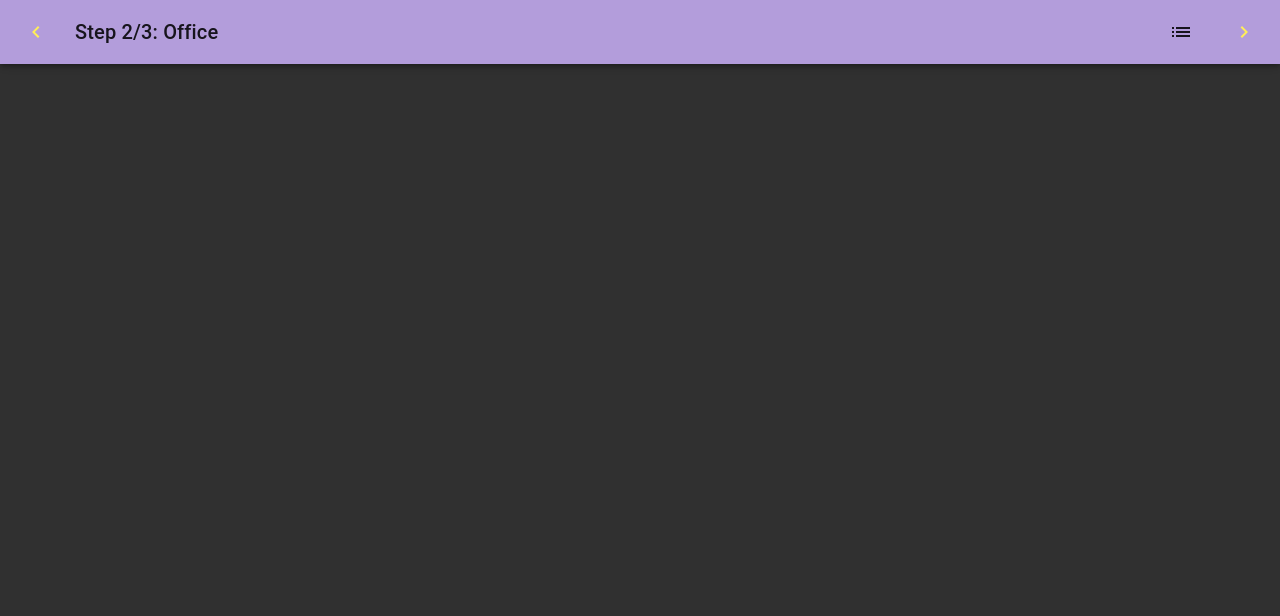
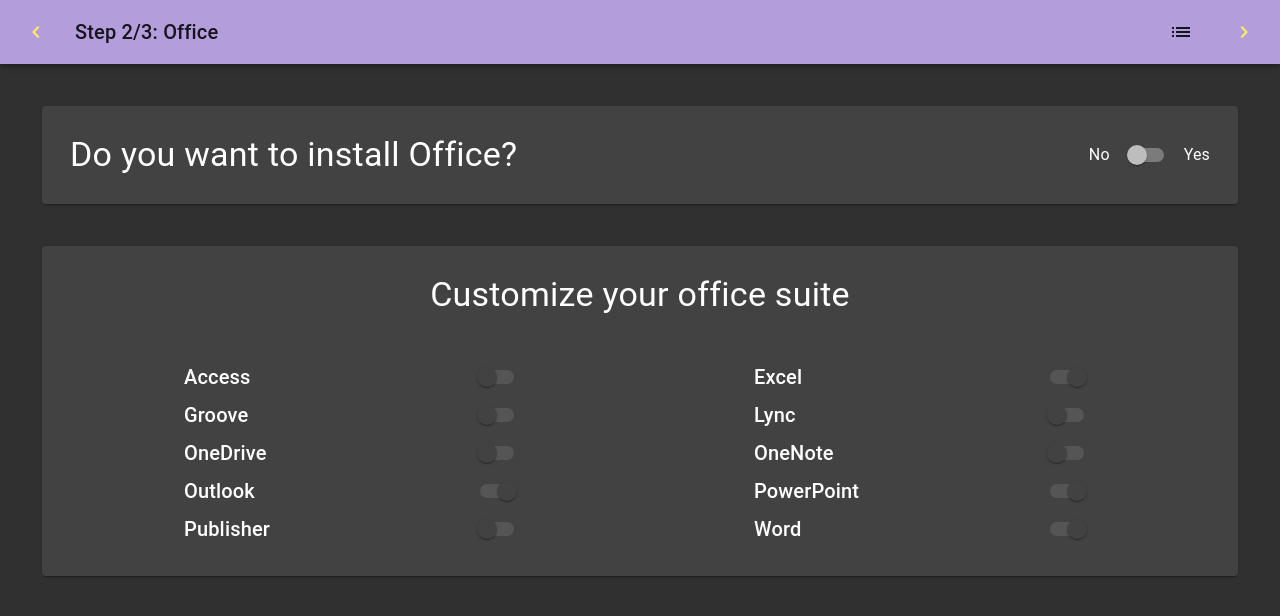
Before and after one commit to EmKaCe/chocolatey-chip, a React (Create React App) app in the folder choco-chip-fe/: page / in a window 1280 px wide. Both pictures are taken after a click on the button 1244 px from the left and 32 px from the top of the page. Shown: the top 616 px of the page. Built offline with nearby package versions, Linux system fonts and the light colour scheme.

Commit message:
Added office package selection

```diff
--- a/choco-chip-fe/src/App.js
+++ b/choco-chip-fe/src/App.js
@@ -6,6 +6,7 @@
 import SummaryDrawer from "./SummaryDrawer";
 import Summary from "./Summary";
 import Overlay from "./Overlay";
+import Office from "./Office";
 
 const App = () => {
 	const darkTheme = createMuiTheme({
@@ -34,6 +35,10 @@
 		setChocoPackages(newChocoPackages);
 	};
 
+	const [installOffice, setInstallOffice] = React.useState(false);
+	const officePackages = ["Access", "Excel", "Groove", "Lync", "OneDrive", "OneNote", "Outlook", "PowerPoint", "Publisher", "Word"];
+	const [officeSelection, setOfficeSelection] = React.useState([false, true, false, false, false, false, true, true, false, true]);
+
 	const [openDrawer, setOpenDrawer] = React.useState(false);
 	const [step, setStep] = React.useState(1);
 
@@ -60,6 +65,15 @@
 					<Summary handlePackageClick={toggleChocoPackage} packages={chocoPackages} />
 				</SummaryDrawer>
 				{step == 1 ? (<PackageSelection handlePackageClick={toggleChocoPackage} selectedPackages={chocoPackages} />) : null}
+				{step == 2 ? (
+					<Office
+						changePackageSelection={setOfficeSelection}
+						packageNames={officePackages}
+						packageSelection={officeSelection}
+						toInstall={installOffice}
+						toggleInstall={setInstallOffice}
+					/>
+				) : null}
 			</Grid>
 		</ThemeProvider>
 	);
--- /dev/null
+++ b/choco-chip-fe/src/Office.js
@@ -0,0 +1,103 @@
+import React from "react";
+import PropTypes from "prop-types";
+import { Grid, makeStyles, Paper, Switch, Typography } from "@material-ui/core";
+
+const useStyles = makeStyles({
+	paper: {
+		margin: "3em",
+		padding: "2em",
+		minWidth: "800px"
+	},
+	packageSelector: {
+		marginLeft: "20%",
+		marginRight: "20%"
+	},
+	selectorHeading: {
+		marginBottom: "3em"
+	}
+});
+
+const Office = (props) => {
+	const classes = useStyles();
+
+	const togglePackage = (index, state) => {
+		const newPackages = [...props.packageSelection];
+		newPackages[index] = state;
+		props.changePackageSelection(newPackages);
+	};
+
+	return (
+		<div>
+			<Paper className={classes.paper}>
+				<Grid
+					container
+					direction="row"
+					alignItems="center"
+					justify="space-between"
+				>
+					<Typography variant="h4">Do you want to install Office?</Typography>
+					<Typography component="div">
+						<Grid
+							component="label"
+							container
+							alignItems="center"
+							spacing={1}
+						>
+							<Grid item>No</Grid>
+							<Grid item>
+								<Switch color="primary" checked={props.toInstall} onChange={(event) => props.toggleInstall(event.target.checked)} />
+							</Grid>
+							<Grid item>
+								Yes
+							</Grid>
+						</Grid>
+					</Typography>
+				</Grid>
+			</Paper>
+			<Paper className={classes.paper}>
+				<Grid
+					container
+					direction="row"
+					alignItems="center"
+					justify="center"
+				>
+					<Grid item xs={12} className={classes.selectorHeading}>
+						<Typography align="center" variant="h4">Customize your office suite</Typography>
+					</Grid>
+					{props.packageNames.map((name, index) => {
+						return (
+							<Grid key={index} item sm={6}>
+								<Typography component="div" className={classes.packageSelector}>
+									<Grid
+										container
+										direction="row"
+										alignItems="center"
+										justify="space-between"
+									>
+										<Typography variant="h6">{name}</Typography>
+										<Switch
+											color="secondary"
+											disabled={!props.toInstall}
+											checked={props.packageSelection[index]}
+											onChange={(event) => togglePackage(index, event.target.checked)}
+										/>
+									</Grid>
+								</Typography>
+							</Grid>
+						);
+					})}
+				</Grid>
+			</Paper>
+		</div>
+	);
+};
+
+Office.propTypes = {
+	changePackageSelection: PropTypes.func,
+	packageNames: PropTypes.array,
+	packageSelection: PropTypes.array,
+	toInstall: PropTypes.bool,
+	toggleInstall: PropTypes.func
+};
+
+export default Office;
```
